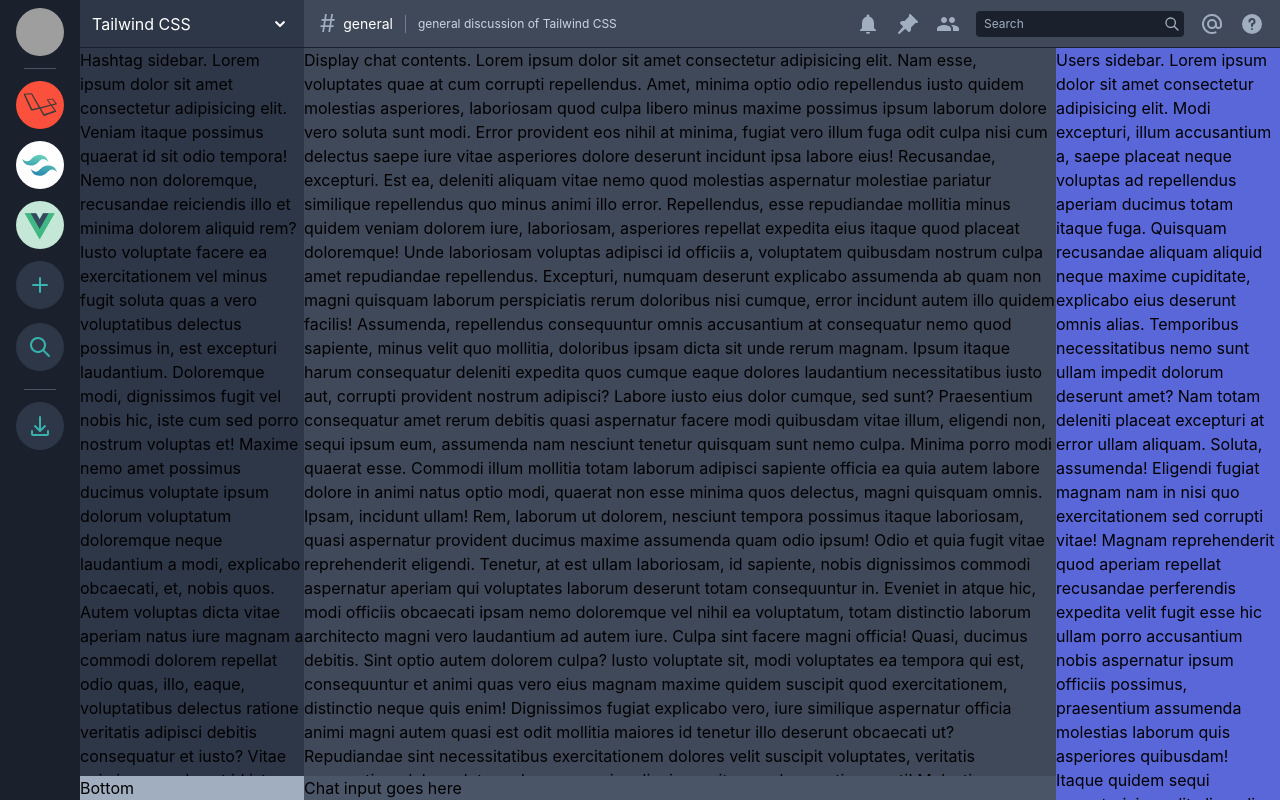
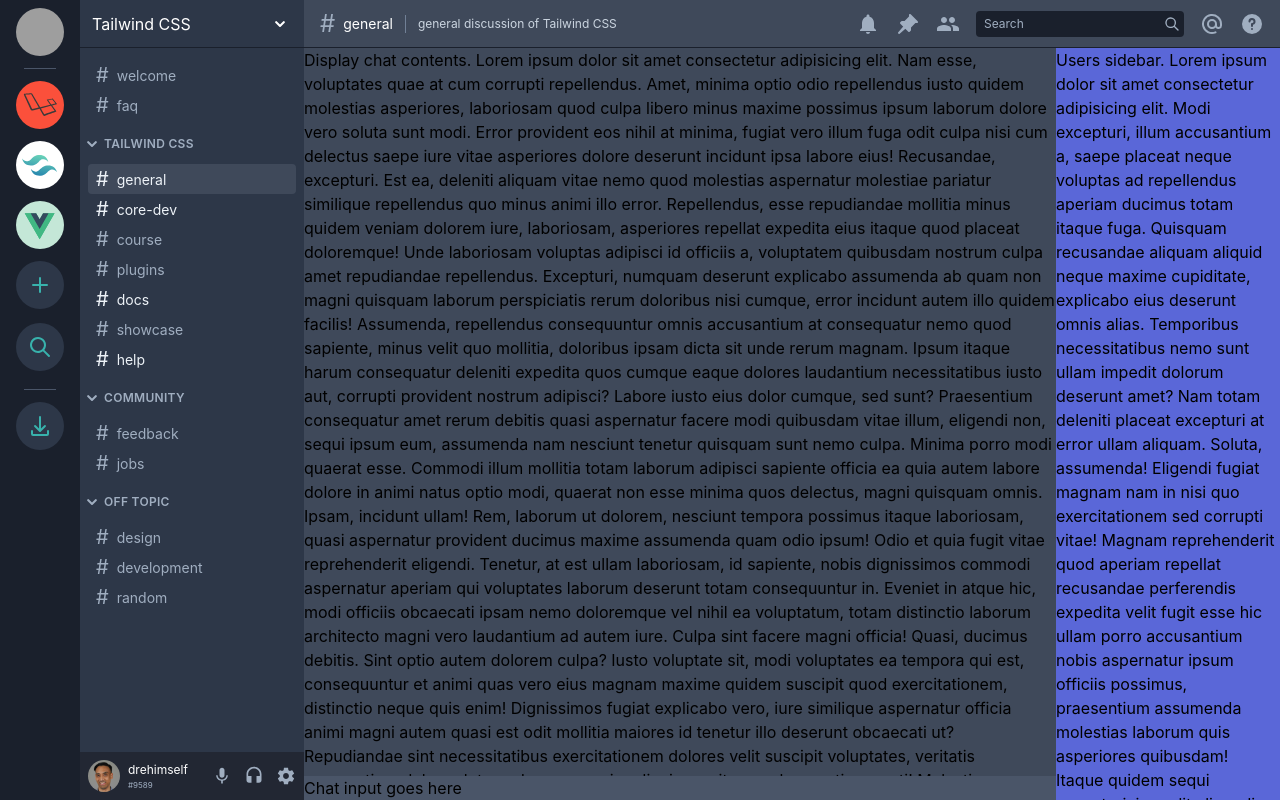
Before and after one commit to drehimself/tailwind-v1-examples, a Nuxt app: page /discord in a window 1280 px wide. Built offline with nearby package versions, Linux system fonts and the light colour scheme; grey boxes are pictures that could not be loaded; what vue-airbnb-style-datepicker would draw is missing.

Commit message:
Discord finish hashtag sidebar

```diff
--- a/pages/discord.vue
+++ b/pages/discord.vue
@@ -70,10 +70,138 @@
       </div>
       <div class="flex-1 flex overflow-y-hidden">
         <div class="bg-gray-800 w-56 flex-none flex flex-col justify-between">
-          <div class="overflow-y-auto">
-            Hashtag sidebar. Lorem ipsum dolor sit amet consectetur adipisicing elit. Veniam itaque possimus quaerat id sit odio tempora! Nemo non doloremque, recusandae reiciendis illo et minima dolorem aliquid rem? Iusto voluptate facere ea exercitationem vel minus fugit soluta quas a vero voluptatibus delectus possimus in, est excepturi laudantium. Doloremque modi, dignissimos fugit vel nobis hic, iste cum sed porro nostrum voluptas et! Maxime nemo amet possimus ducimus voluptate ipsum dolorum voluptatum doloremque neque laudantium a modi, explicabo obcaecati, et, nobis quos. Autem voluptas dicta vitae aperiam natus iure magnam a commodi dolorem repellat odio quas, illo, eaque, voluptatibus delectus ratione veritatis adipisci debitis consequatur et iusto? Vitae animi quas, ad sunt id iste numquam harum aliquam tempora totam cupiditate, quibusdam culpa nostrum similique odio qui sequi, sit alias commodi mollitia quo. Amet reiciendis, dicta omnis a perspiciatis sint quaerat iste doloribus mollitia consectetur quidem, ipsa tempora error sequi. Nobis, similique. Illum quae ea optio quas nemo eligendi voluptates pariatur temporibus deleniti beatae minus unde molestiae laborum exercitationem, sint magnam assumenda, deserunt tempore laboriosam? Recusandae sint inventore totam provident molestiae perferendis fugiat deleniti laboriosam repellendus est obcaecati deserunt quisquam ipsa excepturi, beatae illum dolore, fugit quas ex impedit sequi! Numquam possimus beatae optio?
+          <div class="text-sm overflow-y-auto">
+            <ul class="px-2 py-3">
+              <li class="text-gray-500 px-2 hover:text-gray-200 hover:bg-gray-900">
+                <a href="#" class="flex items-center">
+                  <span class="text-xl">#</span>
+                  <span class="ml-2">welcome</span>
+                </a>
+              </li>
+              <li class="text-gray-500 px-2 hover:text-gray-200 hover:bg-gray-900">
+                <a href="#" class="flex items-center">
+                  <span class="text-xl">#</span>
+                  <span class="ml-2">faq</span>
+                </a>
+              </li>
+            </ul>
+
+            <button class="flex items-center text-gray-500 hover:text-gray-200">
+              <svg fill="currentColor" viewBox="0 0 24 24" width="24" height="24"><path class="heroicon-ui" d="M15.3 9.3a1 1 0 0 1 1.4 1.4l-4 4a1 1 0 0 1-1.4 0l-4-4a1 1 0 0 1 1.4-1.4l3.3 3.29 3.3-3.3z"></path></svg>
+              <h3 class="uppercase tracking-wide font-semibold text-xs">Tailwind CSS</h3>
+            </button>
+
+            <ul class="px-2 py-3 pt-2">
+              <li class="text-gray-200 px-2 hover:text-gray-200 hover:bg-gray-900 bg-gray-750 rounded">
+                <a href="#" class="flex items-center">
+                  <span class="text-xl">#</span>
+                  <span class="ml-2">general</span>
+                </a>
+              </li>
+              <li class="text-gray-200 px-2 hover:text-gray-200 hover:bg-gray-900">
+                <a href="#" class="flex items-center">
+                  <span class="text-xl">#</span>
+                  <span class="ml-2">core-dev</span>
+                </a>
+              </li>
+              <li class="text-gray-500 px-2 hover:text-gray-200 hover:bg-gray-900">
+                <a href="#" class="flex items-center">
+                  <span class="text-xl">#</span>
+                  <span class="ml-2">course</span>
+                </a>
+              </li>
+              <li class="text-gray-500 px-2 hover:text-gray-200 hover:bg-gray-900">
+                <a href="#" class="flex items-center">
+                  <span class="text-xl">#</span>
+                  <span class="ml-2">plugins</span>
+                </a>
+              </li>
+              <li class="text-gray-200 px-2 hover:text-gray-200 hover:bg-gray-900">
+                <a href="#" class="flex items-center">
+                  <span class="text-xl">#</span>
+                  <span class="ml-2">docs</span>
+                </a>
+              </li>
+              <li class="text-gray-500 px-2 hover:text-gray-200 hover:bg-gray-900">
+                <a href="#" class="flex items-center">
+                  <span class="text-xl">#</span>
+                  <span class="ml-2">showcase</span>
+                </a>
+              </li>
+              <li class="text-gray-200 px-2 hover:text-gray-200 hover:bg-gray-900">
+                <a href="#" class="flex items-center">
+                  <span class="text-xl">#</span>
+                  <span class="ml-2">help</span>
+                </a>
+              </li>
+            </ul>
+
+            <button class="flex items-center text-gray-500 hover:text-gray-200">
+              <svg fill="currentColor" viewBox="0 0 24 24" width="24" height="24"><path class="heroicon-ui" d="M15.3 9.3a1 1 0 0 1 1.4 1.4l-4 4a1 1 0 0 1-1.4 0l-4-4a1 1 0 0 1 1.4-1.4l3.3 3.29 3.3-3.3z"></path></svg>
+              <h3 class="uppercase tracking-wide font-semibold text-xs">Community</h3>
+            </button>
+
+            <ul class="px-2 py-3 pt-2">
+              <li class="text-gray-500 px-2 hover:text-gray-200 hover:bg-gray-900">
+                <a href="#" class="flex items-center">
+                  <span class="text-xl">#</span>
+                  <span class="ml-2">feedback</span>
+                </a>
+              </li>
+              <li class="text-gray-500 px-2 hover:text-gray-200 hover:bg-gray-900">
+                <a href="#" class="flex items-center">
+                  <span class="text-xl">#</span>
+                  <span class="ml-2">jobs</span>
+                </a>
+              </li>
+            </ul>
+
+            <button class="flex items-center text-gray-500 hover:text-gray-200">
+              <svg fill="currentColor" viewBox="0 0 24 24" width="24" height="24"><path class="heroicon-ui" d="M15.3 9.3a1 1 0 0 1 1.4 1.4l-4 4a1 1 0 0 1-1.4 0l-4-4a1 1 0 0 1 1.4-1.4l3.3 3.29 3.3-3.3z"></path></svg>
+              <h3 class="uppercase tracking-wide font-semibold text-xs">Off Topic</h3>
+            </button>
+
+            <ul class="px-2 py-3 pt-2">
+              <li class="text-gray-500 px-2 hover:text-gray-200 hover:bg-gray-900">
+                <a href="#" class="flex items-center">
+                  <span class="text-xl">#</span>
+                  <span class="ml-2">design</span>
+                </a>
+              </li>
+              <li class="text-gray-500 px-2 hover:text-gray-200 hover:bg-gray-900">
+                <a href="#" class="flex items-center">
+                  <span class="text-xl">#</span>
+                  <span class="ml-2">development</span>
+                </a>
+              </li>
+              <li class="text-gray-500 px-2 hover:text-gray-200 hover:bg-gray-900">
+                <a href="#" class="flex items-center">
+                  <span class="text-xl">#</span>
+                  <span class="ml-2">random</span>
+                </a>
+              </li>
+            </ul>
           </div>
-          <div class="bg-gray-500">Bottom</div>
+          <div class="bg-gray-850 px-2 py-2 flex items-center justify-between">
+            <div class="flex items-center">
+              <a href="#"><img src="/avatar.jpg" alt="avatar" class="w-8 h-8 rounded-full"></a>
+              <div class="text-xs ml-2">
+                <div class="text-white">drehimself</div>
+                <div class="text-gray-500 text-xxs">#9589</div>
+              </div>
+            </div>
+            <div class="flex items-center text-gray-500">
+              <a href="#" class="hover:text-white">
+                <svg class="w-5 h-5" fill="currentColor" xmlns="http://www.w3.org/2000/svg" width="24" height="24" viewBox="0 0 24 24"><path d="M12 14c1.66 0 2.99-1.34 2.99-3L15 5c0-1.66-1.34-3-3-3S9 3.34 9 5v6c0 1.66 1.34 3 3 3zm5.3-3c0 3-2.54 5.1-5.3 5.1S6.7 14 6.7 11H5c0 3.41 2.72 6.23 6 6.72V21h2v-3.28c3.28-.48 6-3.3 6-6.72h-1.7z"></path><path d="M0 0h24v24H0z" fill="none"></path></svg>
+              </a>
+              <a href="#" class="ml-3 hover:text-white">
+                <svg class="w-5 h-5" fill="currentColor" xmlns="http://www.w3.org/2000/svg" width="24" height="24" viewBox="0 0 24 24"><path d="M0 0h24v24H0z" opacity=".1" fill="none"></path><path d="M12 1c-4.97 0-9 4.03-9 9v7c0 1.66 1.34 3 3 3h3v-8H5v-2c0-3.87 3.13-7 7-7s7 3.13 7 7v2h-4v8h3c1.66 0 3-1.34 3-3v-7c0-4.97-4.03-9-9-9z"></path></svg>
+              </a>
+              <a href="#" class="ml-3 hover:text-white">
+                <svg class="w-5 h-5" fill="currentColor" width="24" height="24" viewBox="0 0 24 24"><path d="M0 0h24v24H0z" fill="none"></path><path d="M19.43 12.98c.04-.32.07-.64.07-.98s-.03-.66-.07-.98l2.11-1.65c.19-.15.24-.42.12-.64l-2-3.46c-.12-.22-.39-.3-.61-.22l-2.49 1c-.52-.4-1.08-.73-1.69-.98l-.38-2.65C14.46 2.18 14.25 2 14 2h-4c-.25 0-.46.18-.49.42l-.38 2.65c-.61.25-1.17.59-1.69.98l-2.49-1c-.23-.09-.49 0-.61.22l-2 3.46c-.13.22-.07.49.12.64l2.11 1.65c-.04.32-.07.65-.07.98s.03.66.07.98l-2.11 1.65c-.19.15-.24.42-.12.64l2 3.46c.12.22.39.3.61.22l2.49-1c.52.4 1.08.73 1.69.98l.38 2.65c.03.24.24.42.49.42h4c.25 0 .46-.18.49-.42l.38-2.65c.61-.25 1.17-.59 1.69-.98l2.49 1c.23.09.49 0 .61-.22l2-3.46c.12-.22.07-.49-.12-.64l-2.11-1.65zM12 15.5c-1.93 0-3.5-1.57-3.5-3.5s1.57-3.5 3.5-3.5 3.5 1.57 3.5 3.5-1.57 3.5-3.5 3.5z"></path></svg>
+              </a>
+            </div>
+          </div>
         </div>
         <div class="flex-1 flex justify-between">
           <div class="bg-gray-750 flex-1 flex flex-col justify-between">
--- a/tailwind.config.js
+++ b/tailwind.config.js
@@ -13,7 +13,10 @@
       width: {
         '7/10': '70%',
         '3/10': '30%',
-      }
+      },
+      fontSize: {
+        xxs: '0.5rem',
+      },
     },
     fontFamily: {
       sans: [
```
